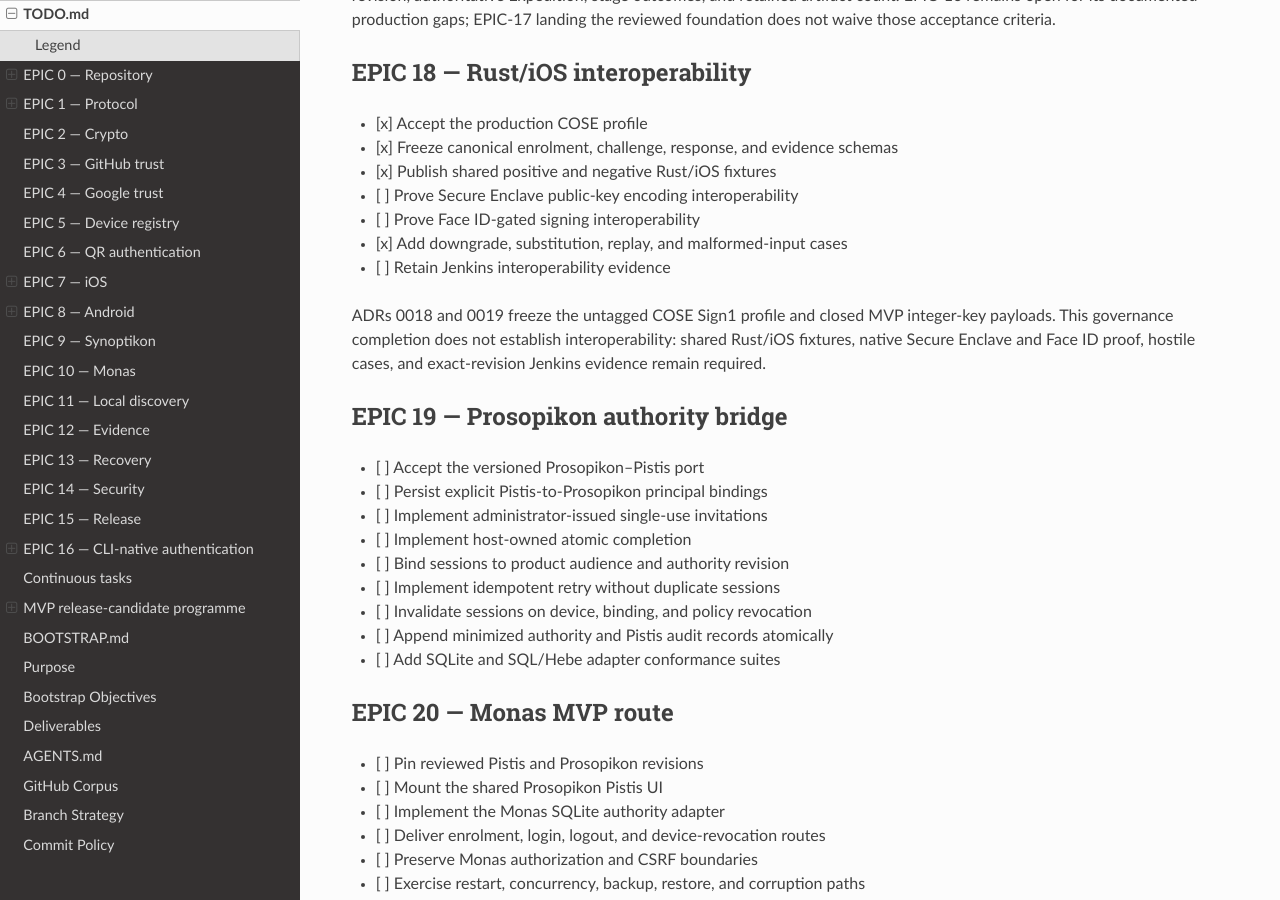
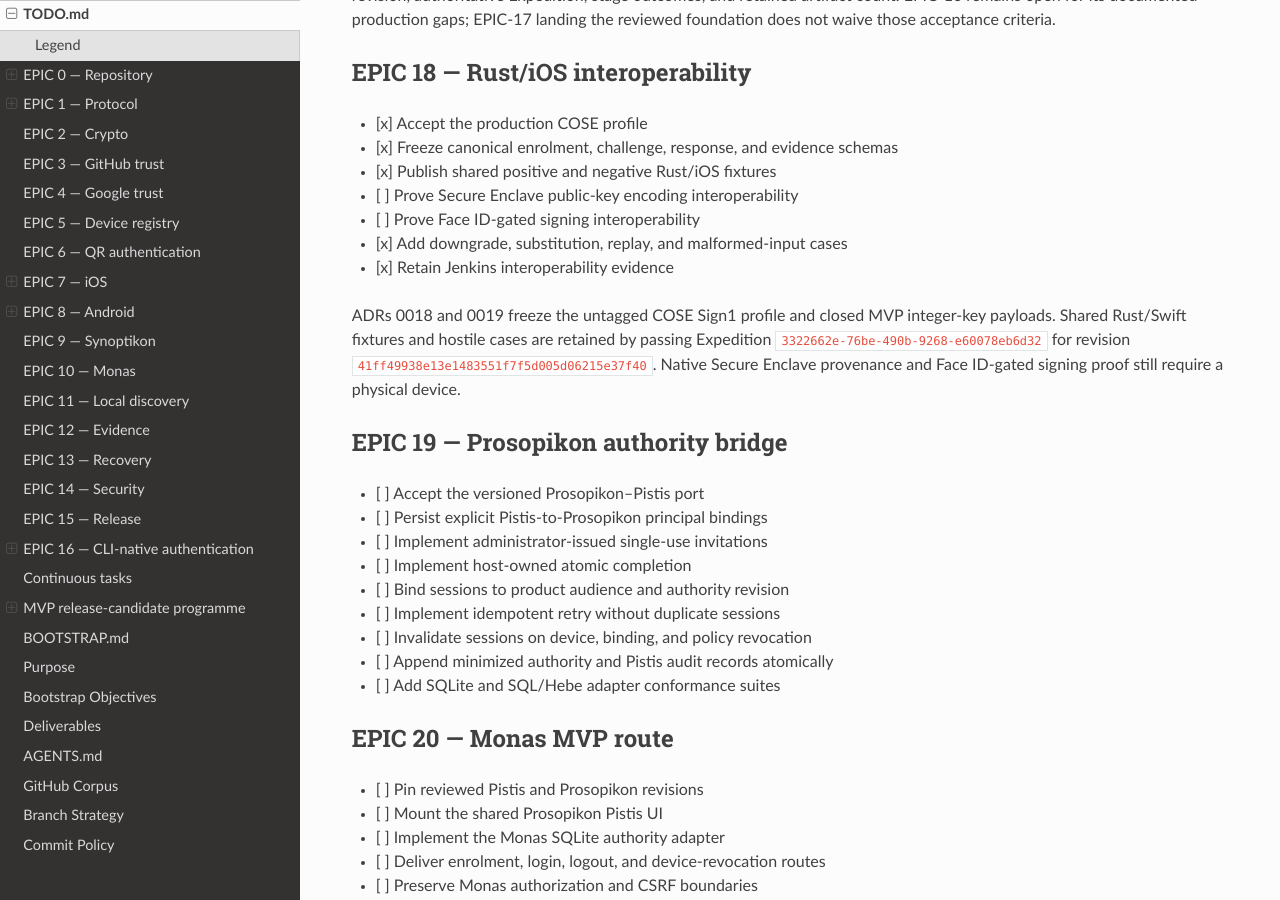
Before and after one commit to sagrudd/pistis, a Sphinx documentation site: the page built from docs/TODO.md, in a window 1280 px wide and 900 px high, scrolled down 9546 px. Built offline with Sphinx 7.4.7 and the Read the Docs theme 3.1.0, drawn with Linux system fonts in a browser that asks for light colours; the version number could not be read and is left out.

Commit message:
Record EPIC 18 Jenkins evidence

```diff
--- a/docs/TODO.md
+++ b/docs/TODO.md
@@ -440,12 +440,13 @@
 - [ ] Prove Secure Enclave public-key encoding interoperability
 - [ ] Prove Face ID-gated signing interoperability
 - [x] Add downgrade, substitution, replay, and malformed-input cases
-- [ ] Retain Jenkins interoperability evidence
+- [x] Retain Jenkins interoperability evidence
 
 ADRs 0018 and 0019 freeze the untagged COSE Sign1 profile and closed MVP
-integer-key payloads. This governance completion does not establish
-interoperability: shared Rust/iOS fixtures, native Secure Enclave and Face ID
-proof, hostile cases, and exact-revision Jenkins evidence remain required.
+integer-key payloads. Shared Rust/Swift fixtures and hostile cases are retained
+by passing Expedition `3322662e-76be-490b-9268-e60078eb6d32` for revision
+`41ff49938e13e1483551f7f5d005d06215e37f40`. Native Secure Enclave provenance
+and Face ID-gated signing proof still require a physical device.
 
 ## EPIC 19 — Prosopikon authority bridge
 
```
